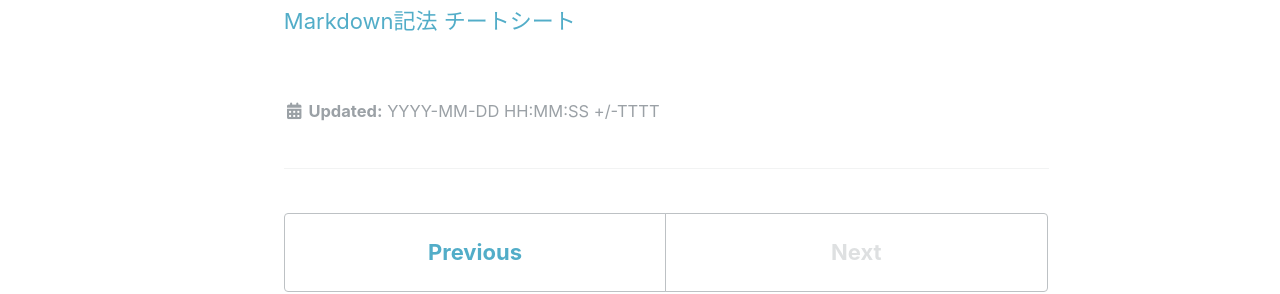
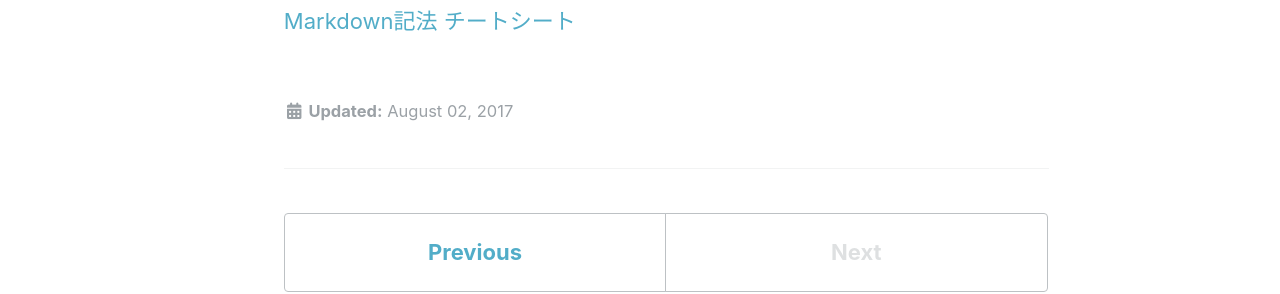
Before and after one commit to laureltreetop/laureltreetop.github.io, a Jekyll site: the page built from _docs/02-markdown.md, in a window 1280 px wide and 900 px high. Shown: the part 402-696 px from the top of the window. Built offline with Jekyll 4.4.1, drawn with Linux system fonts in a browser that asks for light colours; nearby versions of some CDN libraries.

Commit message:
Update 02-markdown.md

```diff
--- a/_docs/02-markdown.md
+++ b/_docs/02-markdown.md
@@ -1,7 +1,7 @@
 ---
 layout: single
 # author: Treetop
-last_modified_at: YYYY-MM-DD HH:MM:SS +/-TTTT
+last_modified_at: 2017/08/02 17:40:00 +0900
 title: "Markdownとは何ぞや"
 permalink: /docs/markdown/
 ---
```
